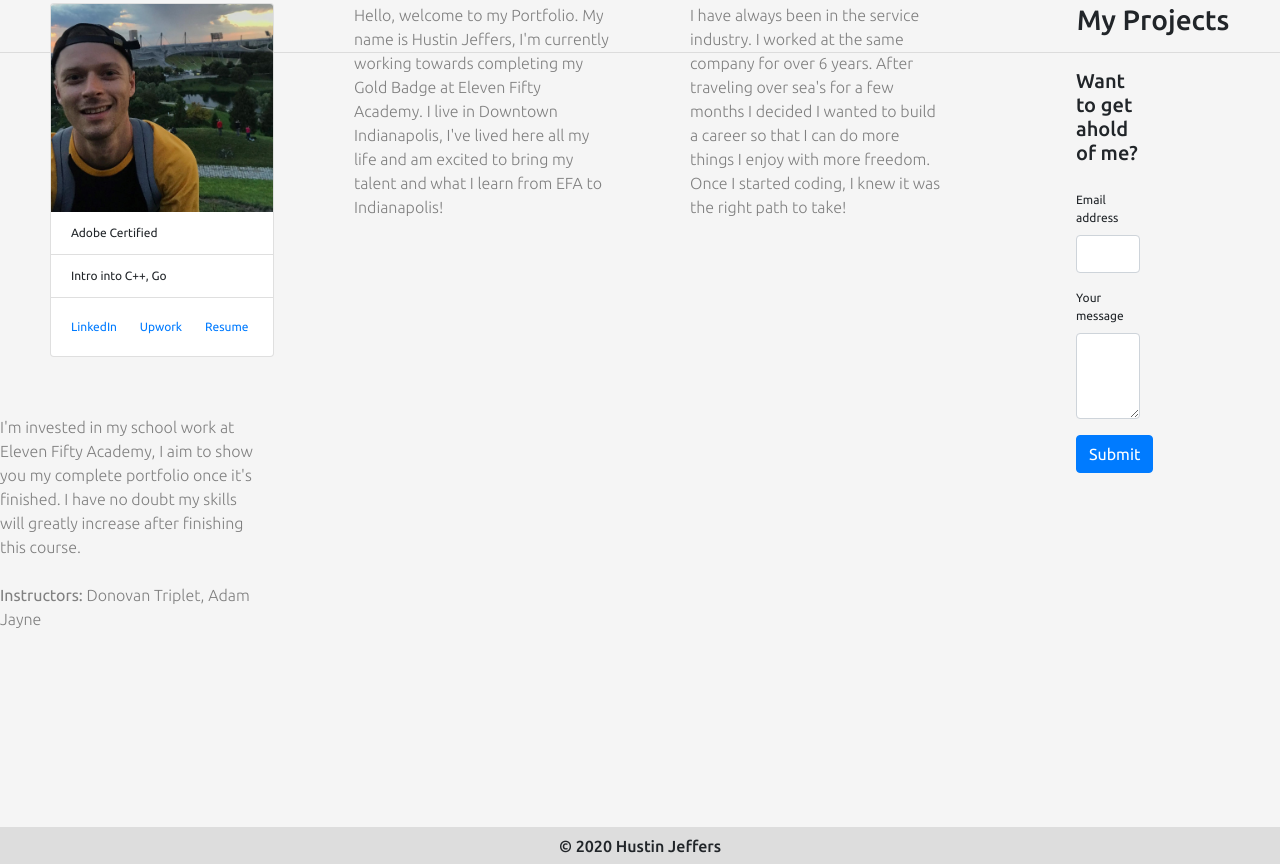
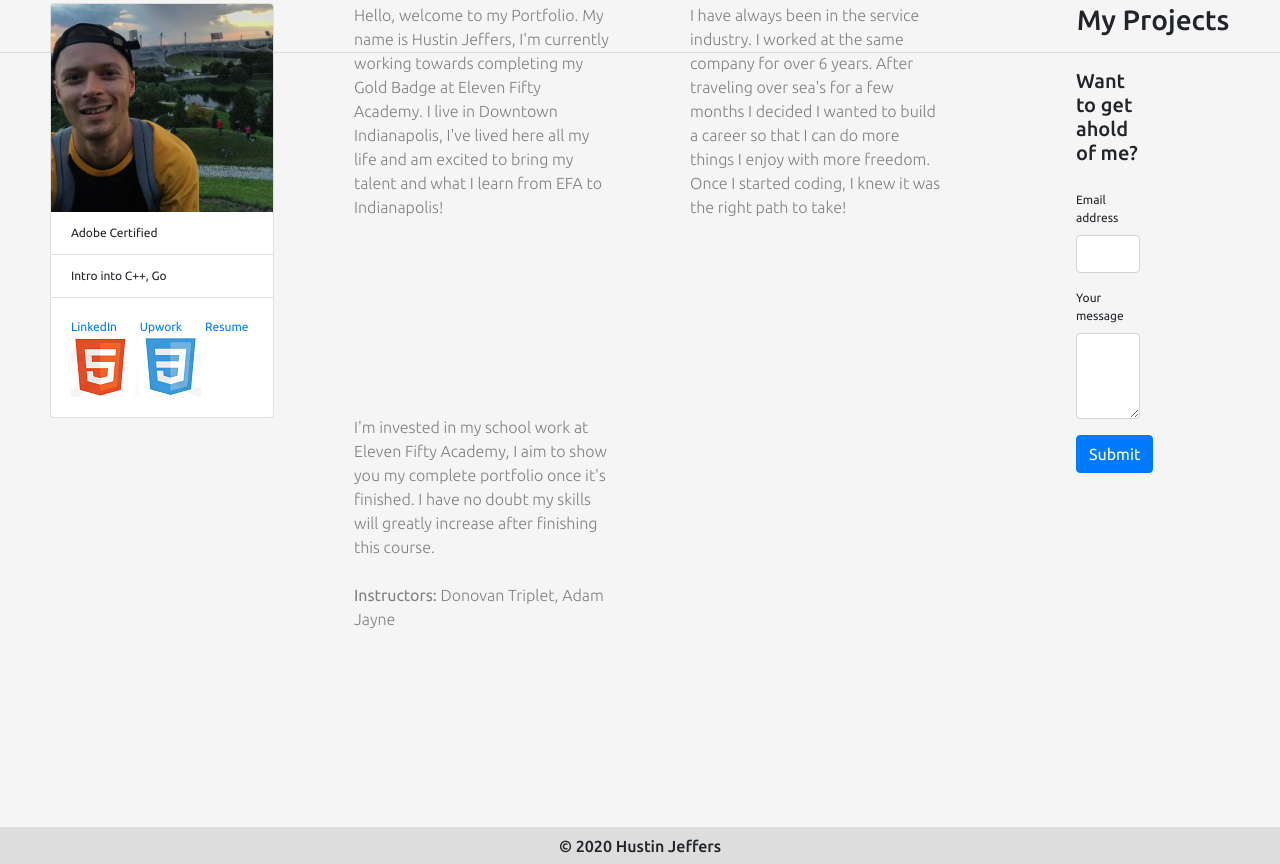
Before and after one commit to hustin-paul/portfolio, a plain HTML site: page index.html in a window 1280 px wide. Shown: the part 849-1713 px from the top of the page. Drawn offline with nearby package versions, Linux system fonts and the light colour scheme.

Commit message:
10th commit

```diff
--- a/index.html
+++ b/index.html
@@ -66,6 +66,7 @@
             <a href="https://www.linkedin.com/in/hustin-jeffers-3270571a8/" target="_blank" class="card-link">LinkedIn</a>
             <a href="https://upwork.com" target="_blank" class="card-link">Upwork</a>
             <a href="files/Hustin-Jeffers.pdf" target="_blank" class="card-link">Resume</a>
+            <img src="images/html5-css3.png">
           </div>
         </div>
 
```
Also changed, not shown: html5-css3 (1).png (added), images/html5-css3.png (added).
